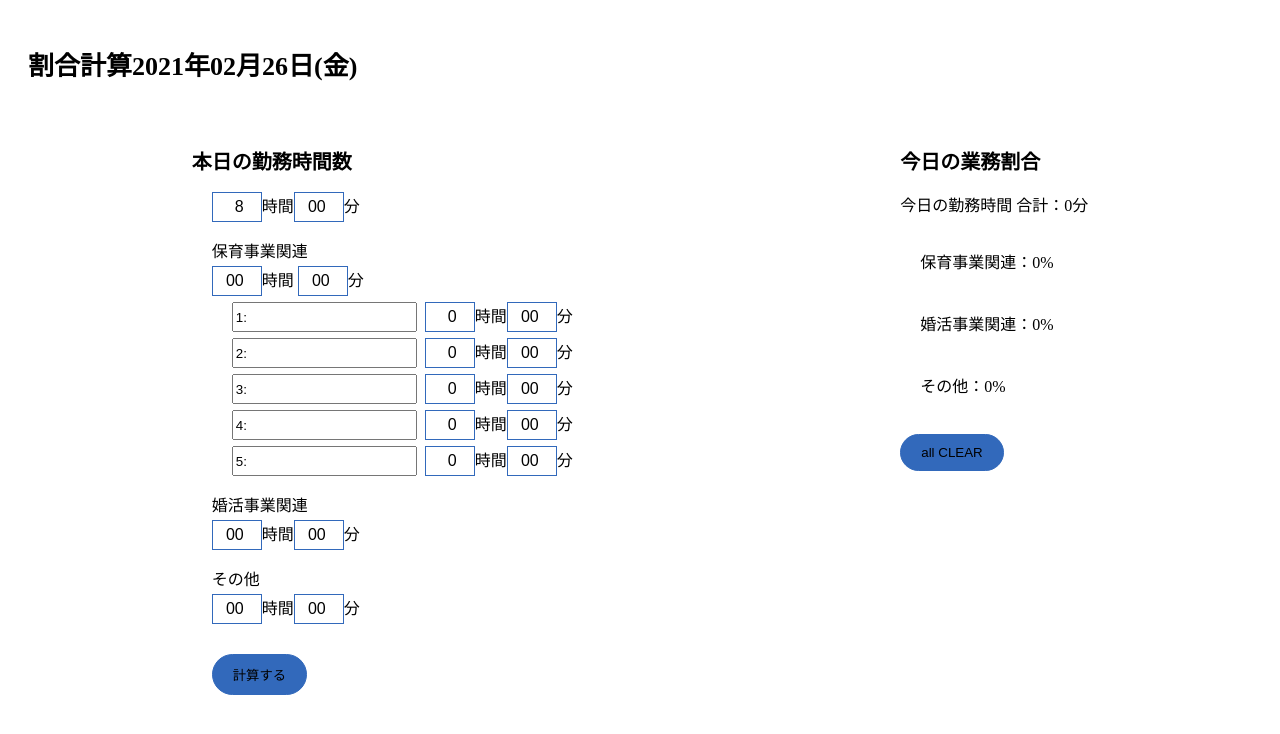
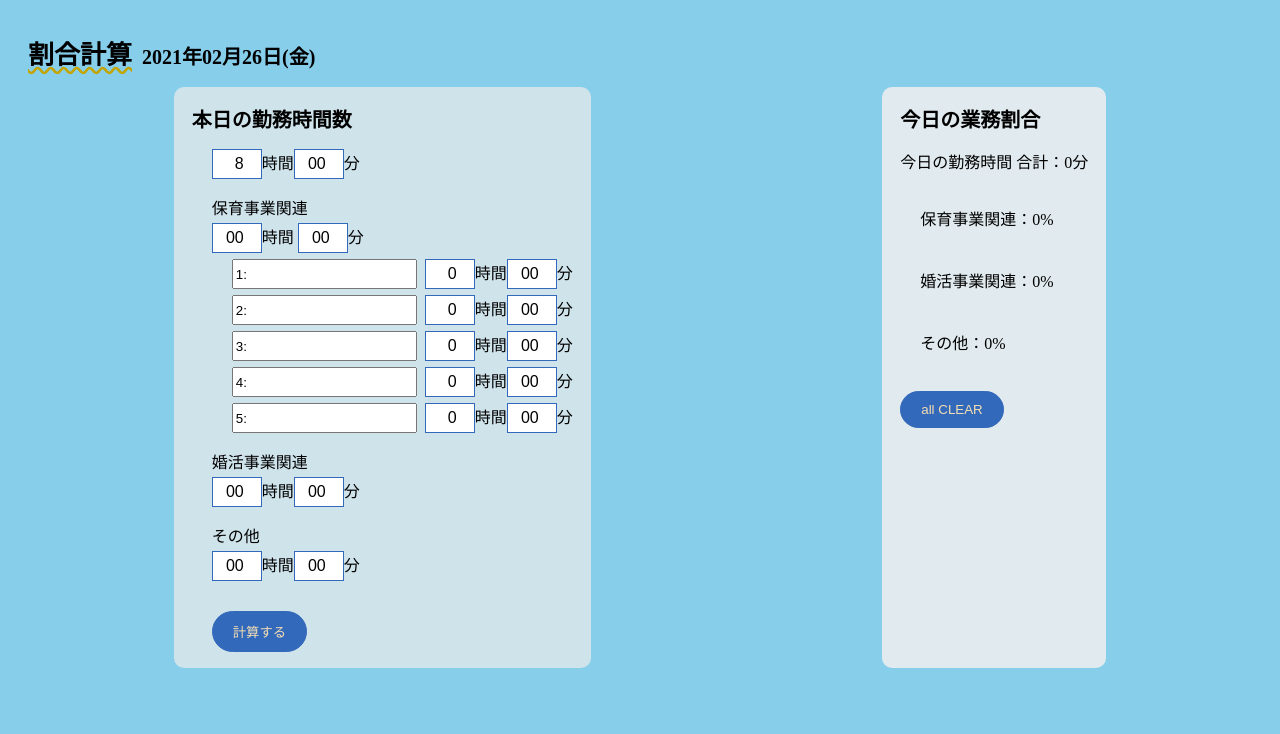
Before and after one commit to eryry/php_study, a PHP site: page / in a window 1280 px wide. Shown: the top 734 px of the page. Run offline with PHP 8.4, Linux system fonts and the light colour scheme.

Commit message:
CSS調整

```diff
--- a/wariai/index.php
+++ b/wariai/index.php
@@ -149,7 +149,7 @@ $week = $weeks[date("w")];
   <link rel="stylesheet" href="style.css">
 </head>
 <body class="watercolor">
-  <h1>割合計算<?php echo $today."(".$week.")"; ?></h1>
+  <h1><span class="emphasis">割合計算</span><?php echo $today."(".$week.")"; ?></h1>
 <div class="sections">
   <section class="base">
     <h2>本日の勤務時間数</h2>
@@ -217,7 +217,7 @@ $week = $weeks[date("w")];
 
       <li class="detail">
        <p>保育事業関連：<?php echo $hoi_wariai;?>%</p>
-       <ul>
+       <ul class="h_results">
          <?php if(!empty($hoi_done01) ||!empty($hoi_done01_hour) || !empty($hoi_dane01_min)): ?>
           <li>
             <?php echo $hoi_done01."→".$hoi_done01_wariai."%"; ?>
--- a/wariai/style.css
+++ b/wariai/style.css
@@ -1,11 +1,23 @@
 body{
   padding:20px;
-
+  background-color: skyblue;
 }
 .sections {
   display: flex;
   flex-direction: row;
   justify-content: space-around;
+}
+.base {
+  padding-left: 18px;
+  padding-right: 18px;
+  border-radius: 10px;
+  background-color: rgb(207, 227, 235);
+}
+.result {
+  padding-left: 18px;
+  padding-right: 18px;
+  border-radius: 10px;
+  background-color: rgb(225, 234, 238);
 }
 .hoi {
   display: flex;
@@ -22,11 +34,25 @@ input[type="text"] {
   flex-direction: column;
 }
 section {
-  margin-top:30px;
+  margin-top:10px;
 }
 h1{
+  font-size:20px;
+  margin-top: 6px;
+  margin-bottom: 6px;
+}
+.emphasis {
   font-size:26px;
+  padding-right: 10px;
+  text-decoration: wavy underline #c3a400;
 }
+/* .emphasis::after {
+  width: 100%;
+  height: 8px;
+  background-image: repeating-linear-gradient(
+    127deg,#c3a400,#c3a400 2px,transparent 2px,transparent 4px
+  );
+} */
 h2 {
   font-size:20px;
 }
@@ -38,6 +64,10 @@ li {
   display:flex;
   flex-direction:row;
   line-height:30px;
+}
+.h_results {
+  text-decoration: underline white 3px;
+
 }
 form p {
   margin-bottom:4px;
@@ -62,4 +92,5 @@ input[type="submit"] {
   border-radius: 50px;
   padding: 10px 20px;
   cursor: pointer;
+  color:wheat;
 }
```
